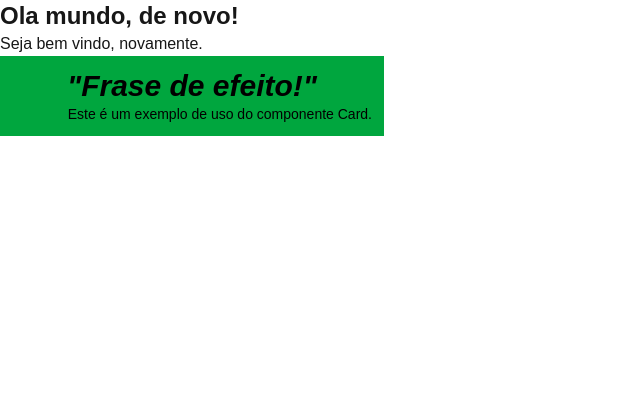
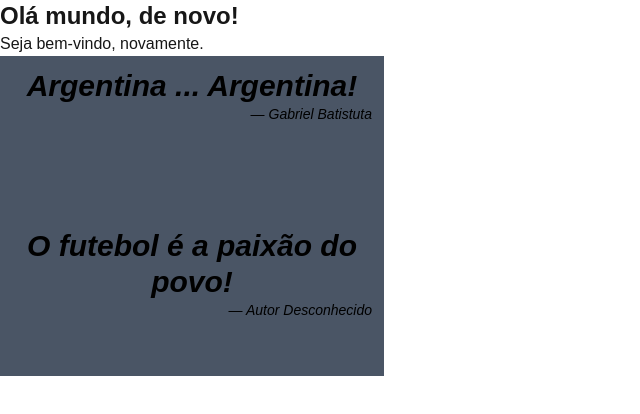
Before and after one commit to Wiillboss/react, a Next.js app in the folder react_primeiro_projeto/: page / in a window 1280 px wide. Shown: the top 414 px of the page, without its empty margins (0-640 px from the left). Built offline with nearby package versions, Linux system fonts and the light colour scheme.

Commit message:
atualização e comentários

```diff
--- a/react_primeiro_projeto/app/components/Card.tsx
+++ b/react_primeiro_projeto/app/components/Card.tsx
@@ -9,7 +9,7 @@ type Props = {
 // Exportação do componente Card usando named export, permitindo que seja importado em outros arquivos usando import { Card } from "./components/Card"
 export const Card = ({ children }: Props) => {
     return (
-        <div className="w-96 h-20 bg-green-600 text-black p-3 text-3xl text-center">
+        <div className="w-96 h-40 bg-green-600 text-black p-3 text-3xl text-center">
             {children}
         </div>
     );
--- /dev/null
+++ b/react_primeiro_projeto/app/components/Card_2.tsx
@@ -0,0 +1,16 @@
+//props são as propriedades que um componente pode receber para personalizar seu comportamento ou aparência. No caso do Card2, ele recebe uma frase e um autor, onde o autor é opcional. O componente renderiza a frase em destaque e o nome do autor, ou "Autor Desconecido" se o autor não for fornecido.
+type Props = {
+    phrase: string;
+    author?: string;
+}
+
+// O componente Card2 é uma função que retorna um JSX.Element, que é a estrutura do card com estilo Tailwind (largura 200, altura 20, fundo vermelho e texto branco) e renderiza a frase e o autor passados como props. O autor é opcional, e se não for fornecido, exibe "Autor Desconecido".
+export const Card2 = ({ phrase, author }: Props) => {
+    return (
+        <div className="w-96 h-40 bg-red-600 text-white p-3 text-3xl text-center italic">
+            <h3 className="text-3xl font-bold italic">{phrase}</h3>
+            <p className="text-right text-sm">— {author?? "Autor Desconhecido"}</p>
+        </div>
+    );
+
+}
--- /dev/null
+++ b/react_primeiro_projeto/app/components/Card_2_sem_if_ternario.tsx
@@ -0,0 +1,22 @@
+type Props = {
+    phrase: string;
+    author?: string;
+}
+
+export const Card_2_sem_if_ternario = ({ phrase, author }: Props) => {
+    if (author) {
+        return (
+            <div className="w-96 h-40 bg-gray-600 text-black p-3 text-3xl text-center italic">
+                <h3 className="text-3xl font-bold italic">{phrase}</h3>
+                <p className="text-right text-sm">— {author}</p>
+            </div>
+        );
+    } else {
+        return (
+            <div className="w-96 h-40 bg-gray-600 text-black p-3 text-3xl text-center italic">
+                <h3 className="text-3xl font-bold italic">{phrase}</h3>
+                <p className="text-right text-sm">— Autor Desconhecido</p>
+            </div>
+        );
+    }
+}
--- a/react_primeiro_projeto/app/page.tsx
+++ b/react_primeiro_projeto/app/page.tsx
@@ -1,34 +1,33 @@
-//o nome após o importe é um apelido para o componente que está sendo importado, e pode ser qualquer nome que você escolher, desde que seja consistente em todo o código onde o componente é usado. O nome do arquivo não precisa ser o mesmo do nome do componente, mas é uma boa prática manter os nomes consistentes para facilitar a leitura e manutenção do código.
+// O nome após o import é um alias para o componente. Pode ser qualquer nome consistente.
+// O nome do arquivo não precisa coincidir com o do componente, mas é boa prática manter consistência.
 
-/* Caso os compontetes estivesssem no mesmo arquivo, a importação seria feita da seguinte forma, usando a primeira forma de exportação para o componente Quadrado, e a segunda forma de exportação para o componente Square, e importando ambos os componentes no mesmo arquivo, como por exemplo: import Square, { Quadrado } from "./components/Square";
-import Square, {Quadrado} from "./components/Square";
-*/
+// Exemplo de importação se os componentes estivessem no mesmo arquivo:
+// import Square, { Quadrado } from "./components/Square";
 
 import Square from "./components/Square";
 import { Quadrado } from "./components/Quadrado";
 import { Geo_Form } from "./components/Geo_Form";
 import { Person, Person2, Person3 } from "./components/Person";
 import { Card } from "./components/Card";
+import { Card2 } from "./components/Card_2";
+import { Card_2_sem_if_ternario } from "./components/Card_2_sem_if_ternario";
 
 function Page() {
   return (
+    <div>
+      <h1 className="font-bold text-2xl">Olá mundo!</h1>
+      <h3>Seja bem-vindo</h3>
 
-    <div>
-      <h1 className="font-bold text-2xl">Ola mundo!</h1>
-      <h3>Seja bem vindo</h3>
-
-      {/* Renderização dos componentes de formas geométricas */}
+      {/* Componentes geométricos */}
       <Square />
       <Quadrado />
 
-      {/* Container que agrupa os componentes de formas geométricas dentro do Geo_Form */}
+      {/* Container agrupando formas geométricas */}
       <div className="flex gap-2 border-2 p-3">
         <Geo_Form />
       </div>
 
-      {/* PESSOA 1 - Willian e sua esposa Roberta */}
-      {/* Componente Person utiliza destructuring de props */}
-      {/* Props: name (Willian), avatar (imagem), esposa (objeto com dados de Roberta) */}
+      {/* Pessoa 1: Willian e esposa Roberta (usa destructuring de props) */}
       <Person
         name="Willian"
         avatar="/WhatsApp Image 2026-02-03 at 12.30.09.jpg"
@@ -39,9 +38,7 @@ function Page() {
         }}
       />
 
-      {/* PESSOA 2 - Jose e sua esposa Elpidia */}
-      {/* Componente Person2 utiliza desestruturação com valor padrão para avatar */}
-      {/* Props: name (Jose), avatar (imagem), esposa (objeto com dados de Elpidia) */}
+      {/* Pessoa 2: Jose e esposa Elpidia (usa valor padrão para avatar) */}
       <Person2
         name="Jose"
         avatar="/WhatsApp Image 2026-02-03 at 12.30.09.jpg"
@@ -52,9 +49,7 @@ function Page() {
         }}
       />
 
-      {/* PESSOA 3 - Maradona e sua esposa Manoela */}
-      {/* Person2 reutilizado: sem avatar definido, usa avatar padrão */}
-      {/* Props: name (Maradona), esposa (objeto com dados de Manoela) */}
+      {/* Pessoa 3: Maradona e esposa Manoela (sem avatar, usa padrão) */}
       <Person2
         name="Maradona"
         esposa={{
@@ -64,9 +59,7 @@ function Page() {
         }}
       />
 
-      {/* PESSOA 4 - Edson (usando Person3 com dados diferentes) */}
-      {/* Person3: componente customizado com dados fixos no componente (Willian + Roberta) */}
-      {/* Props fornecidas sao IGNORADAS - o componente usa dados hardcoded */}
+      {/* Pessoa 4: Edson (Person3 ignora props e usa dados fixos) */}
       <Person3
         name="Edson"
         avatar="/WhatsApp Image 2026-02-03 at 12.30.09.jpg"
@@ -80,46 +73,60 @@ function Page() {
   );
 }
 
-// COMPONENTE ALTERNATIVO: Page_dois
-// Demonstra uma alternativa de renderizacao com estrutura similar
-// Nota: Este componente nao esta sendo exportado (comentado no final do arquivo)
+// Componente alternativo: Page_dois (não exportado)
 const Page_dois = () => {
   return (
     <div>
-      {/* Titulo e subtitulo alternativos */}
-      <h1 className="font-bold text-2xl">Ola mundo, de novo!</h1>
-      <h3>Seja bem vindo, novamente.</h3>
-
-      {/* Renderizacao do componente Square */}
+      <h1 className="font-bold text-2xl">Olá mundo, de novo!</h1>
+      <h3>Seja bem-vindo, novamente.</h3>
       <Square />
     </div>
   );
 }
 
-// COMPONENTE ALTERNATIVO: Page_tres
-// Demonstra outra alternativa de renderizacao com estrutura similar
-// Nota: Este componente nao esta sendo exportado (comentado no final do arquivo) - pode ser usado para testar diferentes renderizacoes
+// Componente alternativo: Page_tres (não exportado)
 const Page_tres = () => {
   return (
     <div>
-      {/* Titulo e subtitulo alternativos */}
-      <h1 className="font-bold text-2xl">Ola mundo, de novo!</h1>
-      <h3>Seja bem vindo, novamente.</h3>
-
-      {/* Renderizacao do componente card */}
+      <h1 className="font-bold text-2xl">Olá mundo, de novo!</h1>
+      <h3>Seja bem-vindo, novamente.</h3>
       <Card>
         <>
-          <h3 className="text-3xl font-bold italic" >"Frase de efeito!"</h3>
+          <h3 className="text-3xl font-bold italic">"Frase de efeito!"</h3>
           <p className="text-right text-sm">Este é um exemplo de uso do componente Card.</p>
         </>
       </Card>
-
     </div>
   );
 }
 
-// EXPORTACAO: Exporting o componente principal (Page)
-// O componente Page_dois estah comentado e nao eh exportado
-//export default Page;
-export default Page_tres;  // Alternativa: descomentar para usar Page_tres em vez de Page
-//export default Page_dois;  // Alternativa: descomentar para usar Page_dois em vez de Page
+// Componente alternativo: Page_card2 (não exportado)
+const Page_card2 = () => {
+  return (
+    <div>
+      <h1 className="font-bold text-2xl">Olá mundo, de novo!</h1>
+      <h3>Seja bem-vindo, novamente.</h3>
+      <Card2 phrase="A vida é bela!" author="Pavel Nedved" />
+      <Card2 phrase="O conhecimento é poder!" />
+    </div>
+  );
+}
+
+// Componente alternativo: Page_card2_sem_if_ternario (exportado como padrão)
+const Page_card2_sem_if_ternario = () => {
+  return (
+    <div>
+      <h1 className="font-bold text-2xl">Olá mundo, de novo!</h1>
+      <h3>Seja bem-vindo, novamente.</h3>
+      <Card_2_sem_if_ternario phrase="Argentina ... Argentina!" author="Gabriel Batistuta" />
+      <Card_2_sem_if_ternario phrase="O futebol é a paixão do povo!" />
+    </div>
+  );
+}
+
+// Exportação: Descomente a desejada para alterar a página renderizada
+// export default Page;
+// export default Page_tres;
+// export default Page_dois;
+// export default Page_card2;
+export default Page_card2_sem_if_ternario;
```
